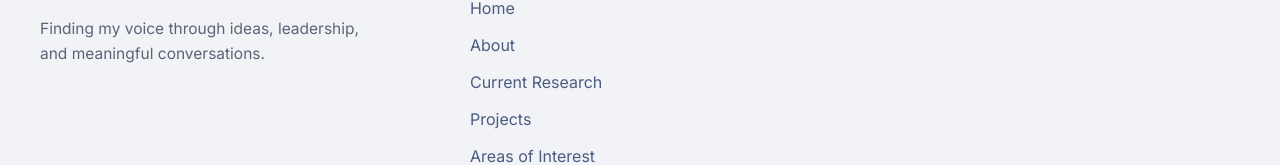
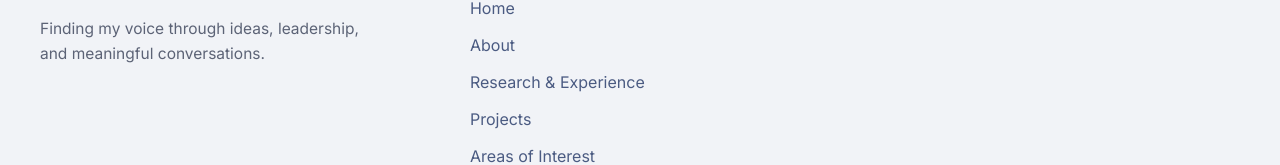
Before and after one commit to amitokamble8-pixel/kanak_portfolio_2, a React (Vite) app: page / in a window 1280 px wide. Shown: the part 5489-5654 px from the top of the page. Built offline with nearby package versions, Linux system fonts and the light colour scheme; a web font is replaced by a local one.

Commit message:
Update footer navigation label for research section

```diff
--- a/src/data.js
+++ b/src/data.js
@@ -385,7 +385,7 @@ export const GALLERIES = [
 export const FOOTER_NAV = [
   { label: "Home", to: "/" },
   { label: "About", to: "/about" },
-  { label: "Current Research", to: "/work" },
+  { label: "Research & Experience", to: "/work" },
   { label: "Projects", to: "/projects" },
   { label: "Areas of Interest", to: "publications" },
   { label: "Achievements", to: "/awards" },
```
